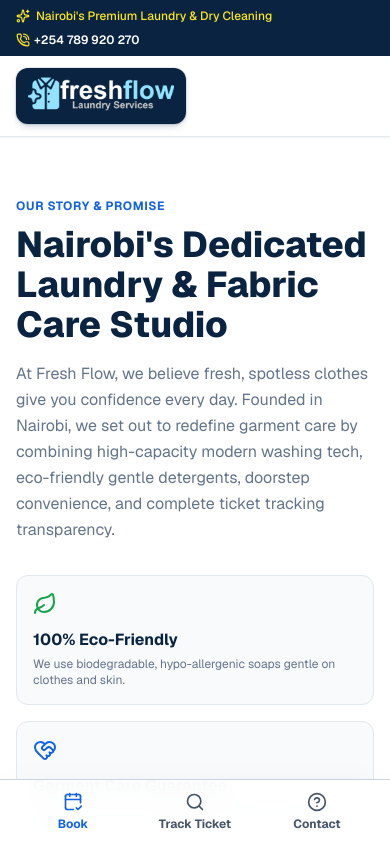
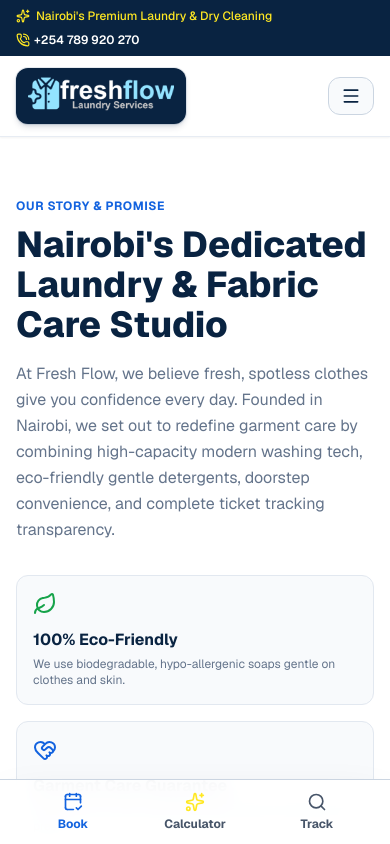
Before and after one commit to Edensel/freshflow-laundry, a Next.js app: page /about in a window 390 px wide. Shown: the top 844 px of the page. Built offline with nearby package versions, Linux system fonts and the light colour scheme.

Commit message:
Optimize header navigation layout with generous responsive flex spacing and mobile/tablet menu drawer

```diff
--- a/src/components/SiteHeader.tsx
+++ b/src/components/SiteHeader.tsx
@@ -1,16 +1,23 @@
+"use client";
+
+import { useState } from "react";
 import Image from "next/image";
 import Link from "next/link";
 import {
   CalendarCheck2,
   Clock,
   HelpCircle,
+  Menu,
   PhoneCall,
   Search,
   Sparkles,
+  X,
 } from "lucide-react";
 import { businessConfig, navigation } from "@/lib/business";
 
 export function SiteHeader() {
+  const [mobileMenuOpen, setMobileMenuOpen] = useState(false);
+
   return (
     <>
       {/* Top Banner Bar */}
@@ -39,9 +46,10 @@
         </div>
       </div>
 
-      {/* Main Glass Navbar */}
-      <header className="sticky top-0 z-50 border-b border-[#e2e8f0]/80 bg-white/90 backdrop-blur-md shadow-xs">
-        <div className="mx-auto flex max-w-7xl items-center justify-between gap-4 px-4 py-3 sm:px-6 lg:px-8">
+      {/* Main Navbar */}
+      <header className="sticky top-0 z-50 border-b border-[#e2e8f0]/80 bg-white/95 backdrop-blur-md shadow-xs">
+        <div className="mx-auto flex max-w-7xl items-center justify-between gap-3 px-4 py-3 sm:px-6 lg:px-8">
+          {/* Logo */}
           <Link
             href="/"
             className="group inline-flex shrink-0 items-center rounded-xl bg-[#092341] px-3 py-2 shadow-md shadow-[#092341]/15 ring-1 ring-[#0f3664]/10 transition hover:bg-[#0f3664]"
@@ -56,41 +64,93 @@
             />
           </Link>
 
+          {/* Desktop & Laptop Spacious Navigation Links */}
           <nav
-            className="hidden items-center gap-1 lg:flex"
+            className="hidden items-center gap-1 xl:gap-2.5 lg:flex"
             aria-label="Primary navigation"
           >
             {navigation.map((item) => (
               <Link
                 key={item.href}
                 href={item.href}
-                className="rounded-lg px-3.5 py-2 text-sm font-semibold text-[#475569] transition hover:bg-[#F0F7FF] hover:text-[#1363DF]"
+                className="rounded-xl px-3 py-2 text-xs font-bold text-[#475569] transition hover:bg-[#F0F7FF] hover:text-[#1363DF] xl:px-4 xl:text-sm"
               >
                 {item.label}
               </Link>
             ))}
           </nav>
 
-          <div className="hidden items-center gap-3 sm:flex">
+          {/* Right Action CTAs & Mobile Toggle */}
+          <div className="flex items-center gap-2.5">
             <Link
               href="/track"
-              className="inline-flex min-h-10 items-center gap-2 rounded-xl border border-[#cbd5e1] bg-white px-4 text-sm font-semibold text-[#092341] transition hover:border-[#1363DF] hover:bg-[#F0F7FF] hover:text-[#1363DF]"
+              className="hidden lg:inline-flex min-h-10 items-center gap-2 rounded-xl border border-[#cbd5e1] bg-white px-3.5 text-xs font-bold text-[#092341] transition hover:border-[#1363DF] hover:bg-[#F0F7FF] hover:text-[#1363DF] xl:px-4 xl:text-sm"
             >
               <Search className="size-4 text-[#1363DF]" aria-hidden="true" />
               <span>Track Order</span>
             </Link>
+
             <Link
               href="/book"
-              className="inline-flex min-h-10 items-center gap-2 rounded-xl bg-[#1363DF] px-5 text-sm font-bold text-white shadow-md shadow-[#1363DF]/20 transition hover:bg-[#0F4C81] hover:scale-[1.02]"
+              className="hidden lg:inline-flex min-h-10 items-center gap-2 rounded-xl bg-[#1363DF] px-4 text-xs font-extrabold text-white shadow-md shadow-[#1363DF]/20 transition hover:bg-[#0F4C81] hover:scale-[1.02] xl:px-5 xl:text-sm"
             >
               <CalendarCheck2 className="size-4" aria-hidden="true" />
               <span>Book Pickup</span>
             </Link>
+
+            {/* Mobile & Tablet Drawer Menu Toggle Button */}
+            <button
+              type="button"
+              onClick={() => setMobileMenuOpen((prev) => !prev)}
+              className="inline-flex items-center gap-2 rounded-xl border border-[#cbd5e1] bg-[#f8fafc] px-3 py-2 text-xs font-bold text-[#092341] transition hover:bg-white lg:hidden"
+              aria-label="Toggle Navigation Menu"
+            >
+              {mobileMenuOpen ? <X className="size-5" /> : <Menu className="size-5" />}
+              <span className="hidden sm:inline">{mobileMenuOpen ? "Close" : "Menu"}</span>
+            </button>
           </div>
         </div>
+
+        {/* Mobile & Tablet Slide-Down Navigation Drawer */}
+        {mobileMenuOpen && (
+          <div className="border-t border-[#e2e8f0] bg-white/98 p-5 shadow-2xl backdrop-blur-lg lg:hidden animate-in slide-in-from-top-2 duration-200">
+            <nav className="grid gap-2 sm:grid-cols-2">
+              {navigation.map((item) => (
+                <Link
+                  key={item.href}
+                  href={item.href}
+                  onClick={() => setMobileMenuOpen(false)}
+                  className="flex items-center justify-between rounded-2xl border border-[#e2e8f0] bg-[#f8fafc] p-3.5 text-sm font-bold text-[#092341] transition hover:border-[#1363DF] hover:bg-[#F0F7FF] hover:text-[#1363DF]"
+                >
+                  <span>{item.label}</span>
+                  <span className="text-xs text-[#1363DF] font-bold">→</span>
+                </Link>
+              ))}
+            </nav>
+
+            <div className="mt-4 grid gap-2 pt-3 border-t border-[#e2e8f0] sm:grid-cols-2">
+              <Link
+                href="/track"
+                onClick={() => setMobileMenuOpen(false)}
+                className="flex min-h-12 items-center justify-center gap-2 rounded-xl border border-[#cbd5e1] bg-white text-xs font-bold text-[#092341]"
+              >
+                <Search className="size-4 text-[#1363DF]" />
+                <span>Track Ticket</span>
+              </Link>
+              <Link
+                href="/book"
+                onClick={() => setMobileMenuOpen(false)}
+                className="flex min-h-12 items-center justify-center gap-2 rounded-xl bg-[#1363DF] text-xs font-extrabold text-white shadow-md"
+              >
+                <CalendarCheck2 className="size-4" />
+                <span>Book Pickup</span>
+              </Link>
+            </div>
+          </div>
+        )}
       </header>
 
-      {/* Mobile Sticky Quick Navigation */}
+      {/* Mobile Sticky Quick Navigation Bar */}
       <nav
         className="fixed inset-x-0 bottom-0 z-50 grid grid-cols-3 border-t border-[#cbd5e1] bg-white/95 px-3 py-2 shadow-2xl backdrop-blur-md sm:hidden"
         aria-label="Mobile quick actions"
@@ -103,18 +163,18 @@
           Book
         </Link>
         <Link
+          href="/calculator"
+          className="flex min-h-12 flex-col items-center justify-center gap-1 rounded-lg text-xs font-bold text-[#475569]"
+        >
+          <Sparkles className="size-5 text-[#ffe823]" aria-hidden="true" />
+          Calculator
+        </Link>
+        <Link
           href="/track"
           className="flex min-h-12 flex-col items-center justify-center gap-1 rounded-lg text-xs font-bold text-[#475569]"
         >
           <Search className="size-5" aria-hidden="true" />
-          Track Ticket
-        </Link>
-        <Link
-          href="/contact"
-          className="flex min-h-12 flex-col items-center justify-center gap-1 rounded-lg text-xs font-bold text-[#475569]"
-        >
-          <HelpCircle className="size-5" aria-hidden="true" />
-          Contact
+          Track
         </Link>
       </nav>
     </>
--- a/src/lib/business.ts
+++ b/src/lib/business.ts
@@ -47,9 +47,9 @@
 
 export const navigation = [
   { href: "/", label: "Home" },
-  { href: "/services", label: "Services & Pricing" },
+  { href: "/services", label: "Services" },
+  { href: "/calculator", label: "Rate Calculator" },
   { href: "/how-it-works", label: "How It Works" },
-  { href: "/calculator", label: "Rate Calculator" },
   { href: "/track", label: "Track Ticket" },
   { href: "/about", label: "About" },
   { href: "/contact", label: "Contact" },
```
